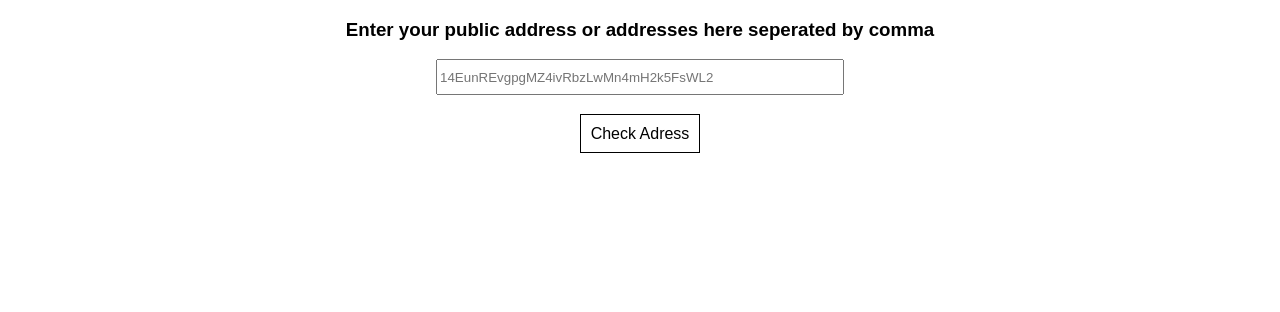
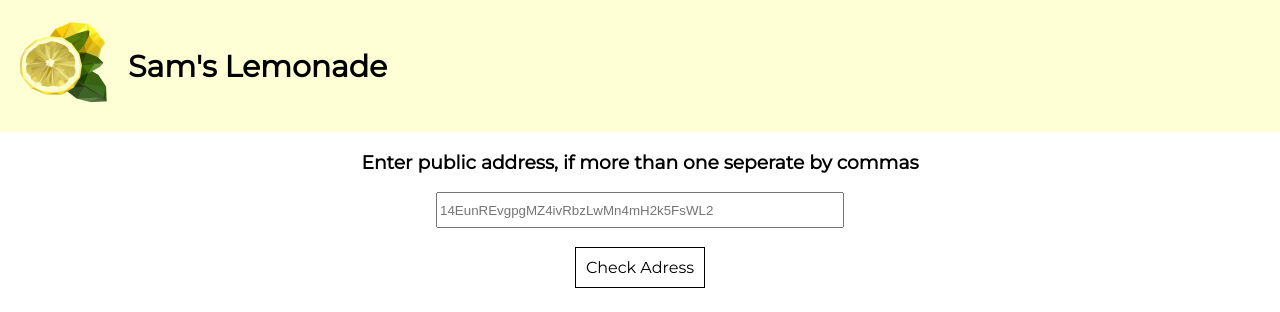
Before and after one commit to JoscelynJames/sams-lemonade-stand, a React (Create React App) app: page / in a window 1280 px wide. Shown: the top 312 px of the page. Built offline with nearby package versions, Linux system fonts and the light colour scheme.

Commit message:
added post to database

```diff
--- a/src/App.js
+++ b/src/App.js
@@ -3,12 +3,14 @@ import { BrowserRouter, Route } from 'react-router-dom';
 
 import CheckAddress from './Components/CheckAddress/CheckAddress';
 import Transactions from './Components/Transactions/Transactions';
+import Nav from './Components/Nav/Nav';
 
 class App extends Component {
   render() {
     return (
       <BrowserRouter>
         <div className="App">
+          <Route path="/" component={Nav} />
           <Route path="/" exact component={CheckAddress} />
           <Route path="/transactions" component={Transactions} />
         </div>
--- a/src/Components/CheckAddress/CheckAddress.css
+++ b/src/Components/CheckAddress/CheckAddress.css
@@ -2,6 +2,7 @@ form {
 	display: flex;
 	flex-direction: column;
 	align-items: center;
+	font-family: 'Montserrat', sans-serif;
 }
 
 input {
@@ -12,8 +13,9 @@ input {
 .button {
 	border: 1px solid;
 	padding: 10px;
+	cursor: pointer;
 }
 
 .button-container {
-	margin: 30px
+	margin: 30px;
 }
--- a/src/Components/CheckAddress/CheckAddress.js
+++ b/src/Components/CheckAddress/CheckAddress.js
@@ -1,6 +1,7 @@
 import React, {Component} from 'react';
 import { connect } from 'react-redux';
 import { bindActionCreators } from 'redux';
+import axios from 'axios';
 import fetchTransactions from '../../store/actions/FetchTransactionsAction';
 import './CheckAddress.css';
 
@@ -18,8 +19,20 @@ class CheckAddress extends Component {
 		this.setState({ addresses });
 	}
 
+	addToDatabase(address) {
+		var data = `mutation addNewAddress {
+			addAddress(input: { address: "${address}" }) {
+				id
+			}
+		}`
+
+		axios.post(`https://stark-fjord-19348.herokuapp.com/graphql?query=${data}`)
+			.catch(err => console.log(err))
+	}
+
 	fetchTransactions(addresses) {
 		addresses.forEach((address) => {
+			this.addToDatabase(address)
 			return this.props.fetchTransactions(address);
 		})
 
@@ -32,7 +45,7 @@ class CheckAddress extends Component {
 				<form>
 
 					<div>
-						<h3>Enter your public address or addresses here seperated by comma</h3>
+						<h3>Enter public address, if more than one seperate by commas</h3>
 					</div>
 
 					<div>
--- /dev/null
+++ b/src/Components/Nav/Nav.css
@@ -0,0 +1,15 @@
+.nav {
+	display: flex;
+	align-items: center;
+	font-family: 'Montserrat', sans-serif;
+	background-color: rgb(255, 255, 213);
+}
+
+.lemon {
+	width: 10vw;
+}
+
+.name h3 {
+	font-size: 30px;
+	cursor: pointer
+}
--- /dev/null
+++ b/src/Components/Nav/Nav.js
@@ -0,0 +1,27 @@
+import React, { Component } from 'react';
+import lemon from '../../low_poly_lemon.png';
+import './Nav.css'
+
+class Nav extends Component {
+
+	handleClick() {
+		this.props.history.push('./');
+	}
+
+	render() {
+		return (
+			<div className="nav">
+				<div>
+					<img className="lemon" src={lemon} alt="" />
+				</div>
+
+				<div className="name">
+					<h3 onClick={() => this.handleClick()} >Sam's Lemonade</h3>
+				</div>
+
+			</div>
+		)
+	}
+}
+
+export default Nav;
--- a/src/Components/Transactions/Transactions.css
+++ b/src/Components/Transactions/Transactions.css
@@ -48,3 +48,7 @@
 		align-self: center;
 	}
 }
+
+.loading {
+	align-self: center
+}
--- a/src/Components/Transactions/Transactions.js
+++ b/src/Components/Transactions/Transactions.js
@@ -3,6 +3,7 @@ import { connect } from 'react-redux';
 import axios from 'axios';
 import store from '../../index';
 import './Transactions.css'
+import loading from '../../loader.gif'
 const devUrl = 'https://g-blockchain-info-api.herokuapp.com';
 
 class Transactions extends Component {
@@ -11,6 +12,7 @@ class Transactions extends Component {
 
 		this.state = {
 			BTC_Exchange_Rate: 0,
+			loading: true
 		};
 	}
 
@@ -18,7 +20,6 @@ class Transactions extends Component {
 		store.subscribe(() => {
 			store.getState()
 		})
-
 		this.getExchangeRate();
 	}
 
@@ -31,11 +32,22 @@ class Transactions extends Component {
 			});
 	}
 
-	render() {
+	addTransaction(addr, amount) {
+		const data = `
+		mutation addNewAddress {
+  		addTransaction(input: {
+   		 amount: "${amount}",
+    		address: "${addr}"
+  		}) { id }
+		}`
+
+		axios.post(`https://stark-fjord-19348.herokuapp.com/graphql?query=${data}`)
+		.catch(err => console.log(err))
+	}
+
+	transaction() {
 		return (
-			<div className="container">
-				<h1 className="important">Current USD value of Bitcoin: ${this.state.BTC_Exchange_Rate}</h1>
-				{this.props.transactionArrays.map(address => {
+			this.props.transactionArrays.map(address => {
 				const addr = address.address
 				return (
 					<div className="addr container" key={addr}>
@@ -43,6 +55,7 @@ class Transactions extends Component {
 						{address.txs.map((trans, i) => {
 							return trans.out.map(tran => {
 								if (tran.addr === addr) {
+									this.addTransaction(tran.addr, tran.value)
 										return (
 											<TransactionCard
 											key={i}
@@ -55,7 +68,18 @@ class Transactions extends Component {
 							})}
 						</div>
 				)
-				})}
+			})
+		)
+	}
+
+	render() {
+		return (
+			<div className="container">
+				<h1 className="important">Current USD value of Bitcoin: ${this.state.BTC_Exchange_Rate}</h1>
+				{this.props.loading
+					? < Loading />
+					: this.transaction()
+					}
 			</div>
 		)
 	}
@@ -76,9 +100,18 @@ const TransactionCard = (props) => {
 	)
 }
 
+const Loading = () => {
+	return (
+		<div className="loading">
+			<img src={loading} alt="loading" />
+		</div>
+	)
+}
+
 const mapStateToProps = (state) => {
 	return {
-		transactionArrays: state.transactions
+		transactionArrays: state.transactions,
+		loading: state.loading
 	}
 }
 
--- a/src/store/actions/FetchTransactionsAction.js
+++ b/src/store/actions/FetchTransactionsAction.js
@@ -8,12 +8,22 @@ function fetchTransactionsSuccess(body) {
 	};
 }
 
+function setLoadingState(body) {
+	return {
+		type: 'SET_LOADING_STATE',
+		body,
+	};
+}
+
 export default function fetchTransactions(addresses) {
 	return (dispatch) => {
 		return axios.get(`${devUrl}/rawaddr/${addresses}`)
 			.then(res => {
 				return dispatch(fetchTransactionsSuccess(res));
 			})
+			.then(() => {
+				return dispatch(setLoadingState(false))
+			})
 			.catch(err => console.log(err));
 	};
 }
--- a/src/store/reducer.js
+++ b/src/store/reducer.js
@@ -1,5 +1,6 @@
 const initalState = {
-	transactions: []
+	transactions: [],
+	loading: true
 }
 
 const reducer = (state = initalState, action) => {
@@ -10,6 +11,13 @@ const reducer = (state = initalState, action) => {
 		};
 	}
 
+	if (action.type === 'SET_LOADING_STATE') {
+		return {
+			...state,
+			loading: action.body
+		}
+	}
+
 	return state;
 }
 
```
Also changed, not shown: src/loader.gif (added), src/low_poly_lemon.png (added). Lines whose indentation alone changed are shown as unchanged.
